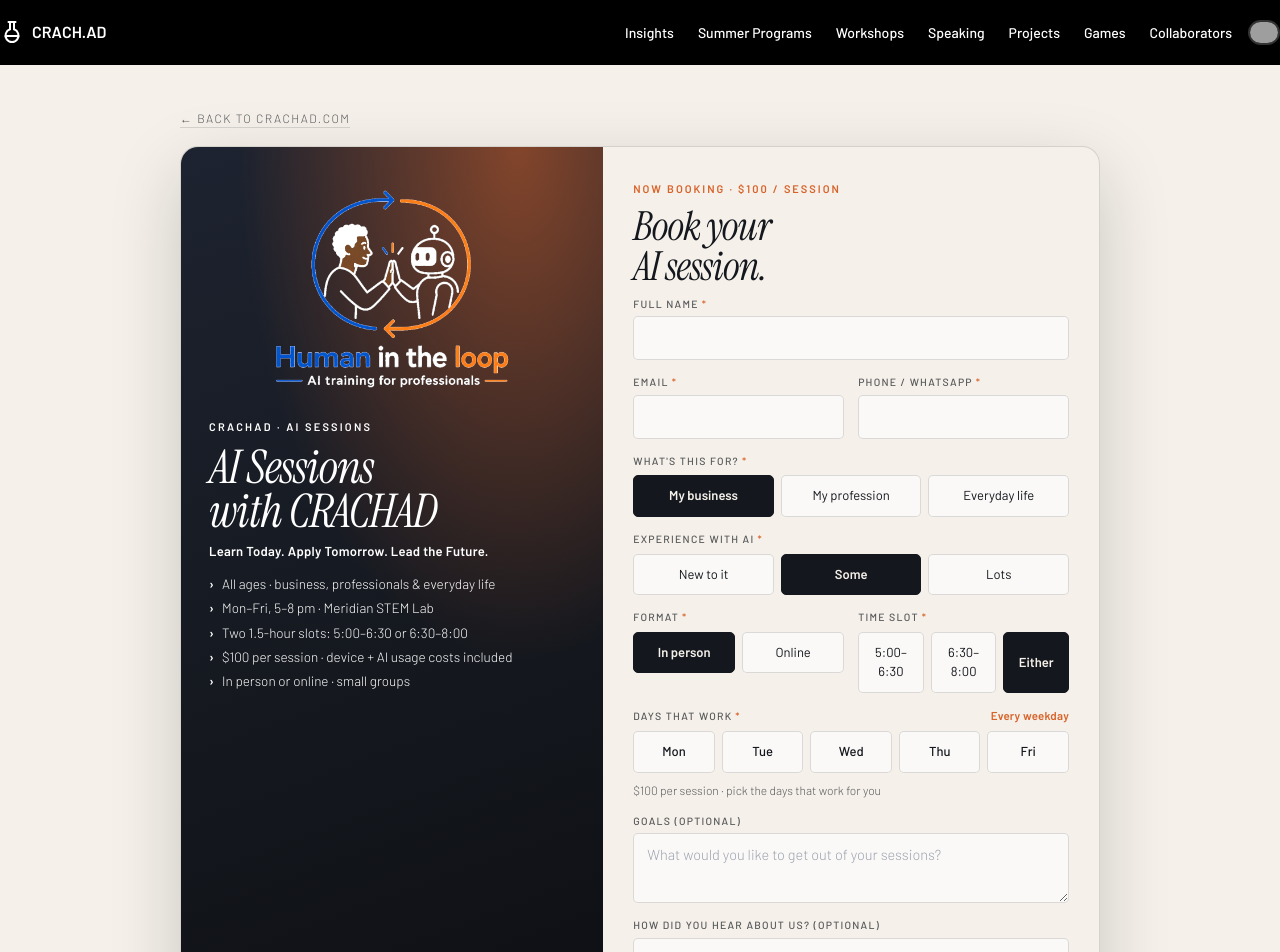
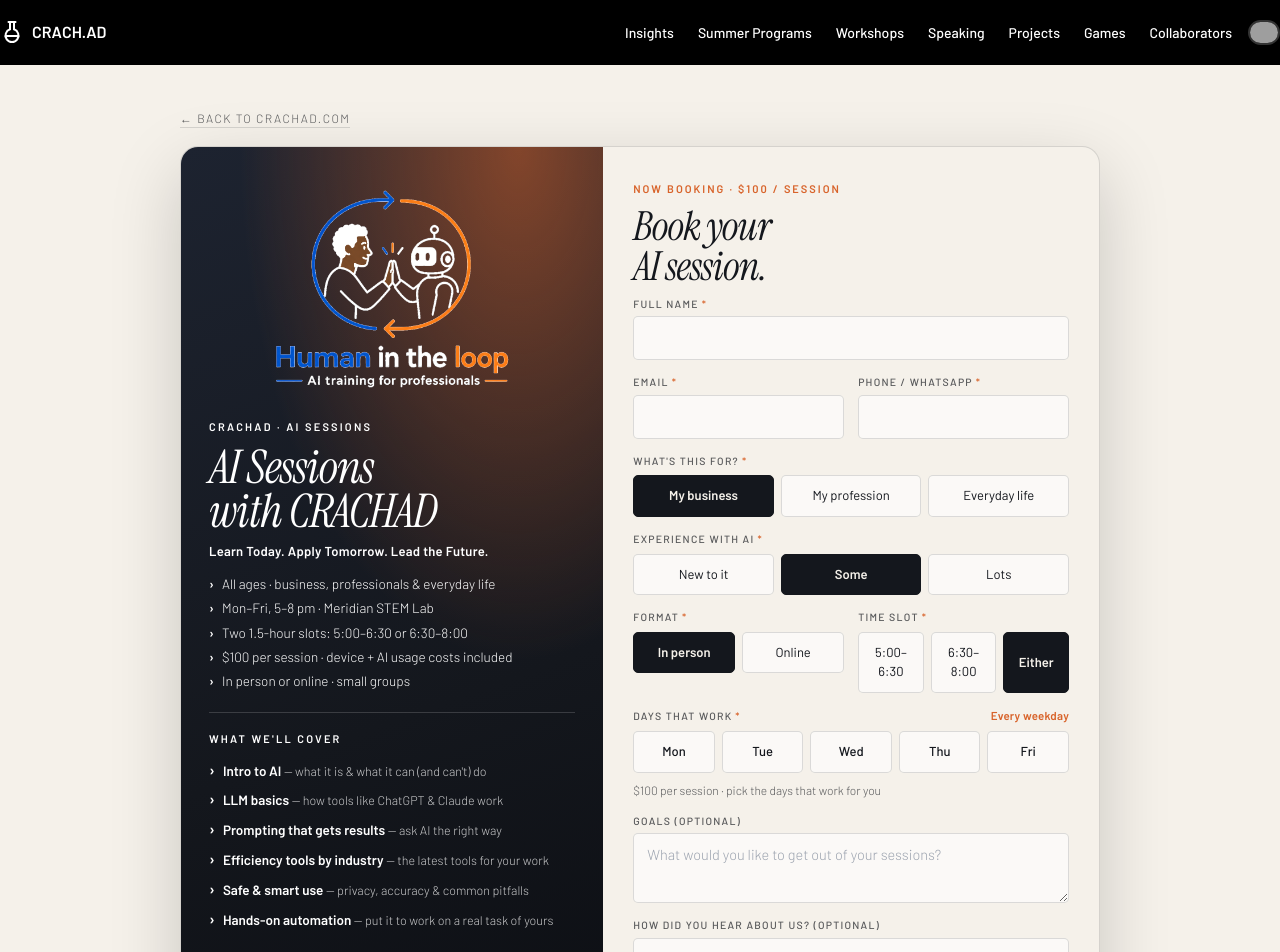
Before and after one commit to crach-ad/crach-ad, a Next.js app: page /ai-sessions/register in a window 1280 px wide. Shown: the top 952 px of the page. Built offline with nearby package versions, Linux system fonts and the light colour scheme; grey boxes are pictures that could not be loaded.

Commit message:
AI Sessions flyer: add "What we'll cover" curriculum section
Adds a beginner curriculum under the details: Intro to AI, LLM basics,
prompting, efficiency tools by industry, safe & smart use, hands-on automation.

Co-Authored-By: Claude Opus 4.8 (1M context) <noreply@anthropic.com>

```diff
--- a/app/components/aether/ai-registration.tsx
+++ b/app/components/aether/ai-registration.tsx
@@ -114,6 +114,57 @@ export function AiFlyer({ whiteText = false }: { whiteText?: boolean }) {
           </li>
         ))}
       </ul>
+
+      <div
+        style={{
+          marginTop: 22,
+          paddingTop: 18,
+          borderTop: "1px solid rgba(255,255,255,.16)",
+        }}
+      >
+        <div
+          style={{
+            fontFamily: BODY,
+            fontSize: 11,
+            letterSpacing: ".2em",
+            textTransform: "uppercase",
+            fontWeight: 600,
+            color: eyebrowColor,
+            marginBottom: 12,
+          }}
+        >
+          What we'll cover
+        </div>
+        <ul style={{ listStyle: "none", margin: 0, padding: 0, display: "grid", gap: 9 }}>
+          {[
+            { t: "Intro to AI", d: "what it is & what it can (and can't) do" },
+            { t: "LLM basics", d: "how tools like ChatGPT & Claude work" },
+            { t: "Prompting that gets results", d: "ask AI the right way" },
+            { t: "Efficiency tools by industry", d: "the latest tools for your work" },
+            { t: "Safe & smart use", d: "privacy, accuracy & common pitfalls" },
+            { t: "Hands-on automation", d: "put it to work on a real task of yours" },
+          ].map((item) => (
+            <li
+              key={item.t}
+              style={{
+                fontFamily: BODY,
+                display: "flex",
+                gap: 8,
+                alignItems: "baseline",
+                lineHeight: 1.3,
+              }}
+            >
+              <span style={{ color: bulletMarker, fontWeight: 700 }}>›</span>
+              <span>
+                <span style={{ fontSize: 13.5, fontWeight: 600, color: bulletText }}>{item.t}</span>
+                <span style={{ fontSize: 12.5, color: whiteText ? "rgba(255,255,255,.78)" : "rgba(255,255,255,.66)" }}>
+                  {" "}— {item.d}
+                </span>
+              </span>
+            </li>
+          ))}
+        </ul>
+      </div>
     </div>
   )
 }
```
